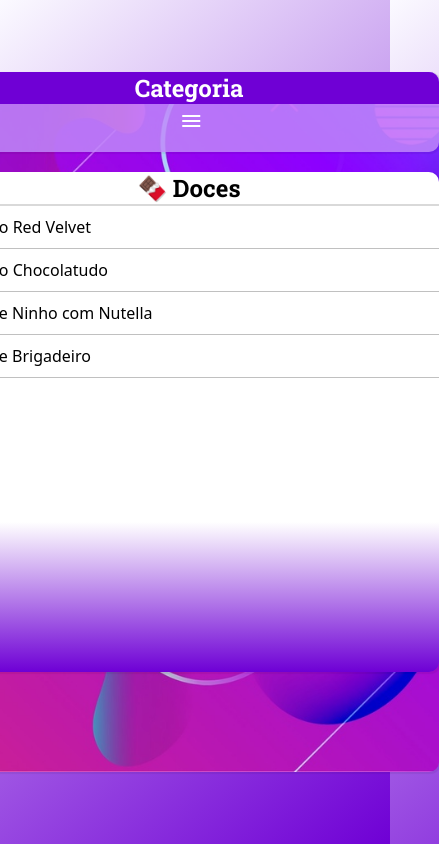
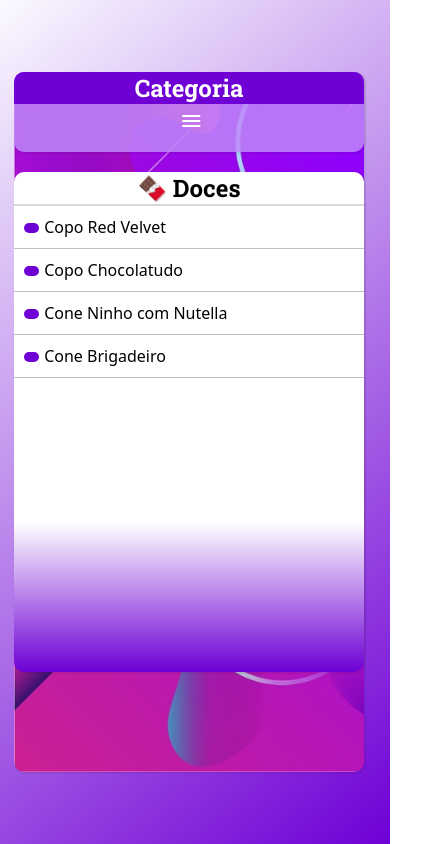
Before and after one commit to onlythiagoad/projeto-cardapio, a plain HTML site: page index.html in a window 390 px wide. Shown: the whole page, 439 px wide, since content can reach past the window. Drawn offline with nearby package versions, Linux system fonts and the light colour scheme.

Commit message:
Update mediaquery.css

```diff
--- a/estilo/mediaquery.css
+++ b/estilo/mediaquery.css
@@ -8,18 +8,18 @@
     }
     main{
         display: block;
-        width: 500px;
+        width: 350px;
     }
     .navegacao{
 
-        width: 500px;
+        width: 350px;
         margin: auto;
         height: 80px;
     }
     .menu-icon{
         /* background-color: rgb(0, 0, 0); */
         width: 20px;
-        margin-left: 240px;
+        margin-left: 165px;
         text-align: center;
         text-align: center;
         color: white;
@@ -40,7 +40,7 @@
     }
     .itens{
         height: 500px;
-        width: 500px;
+        width: 350px;
         background-image: linear-gradient(to top, #6e00d5 , white 150px);
     }
 
```
